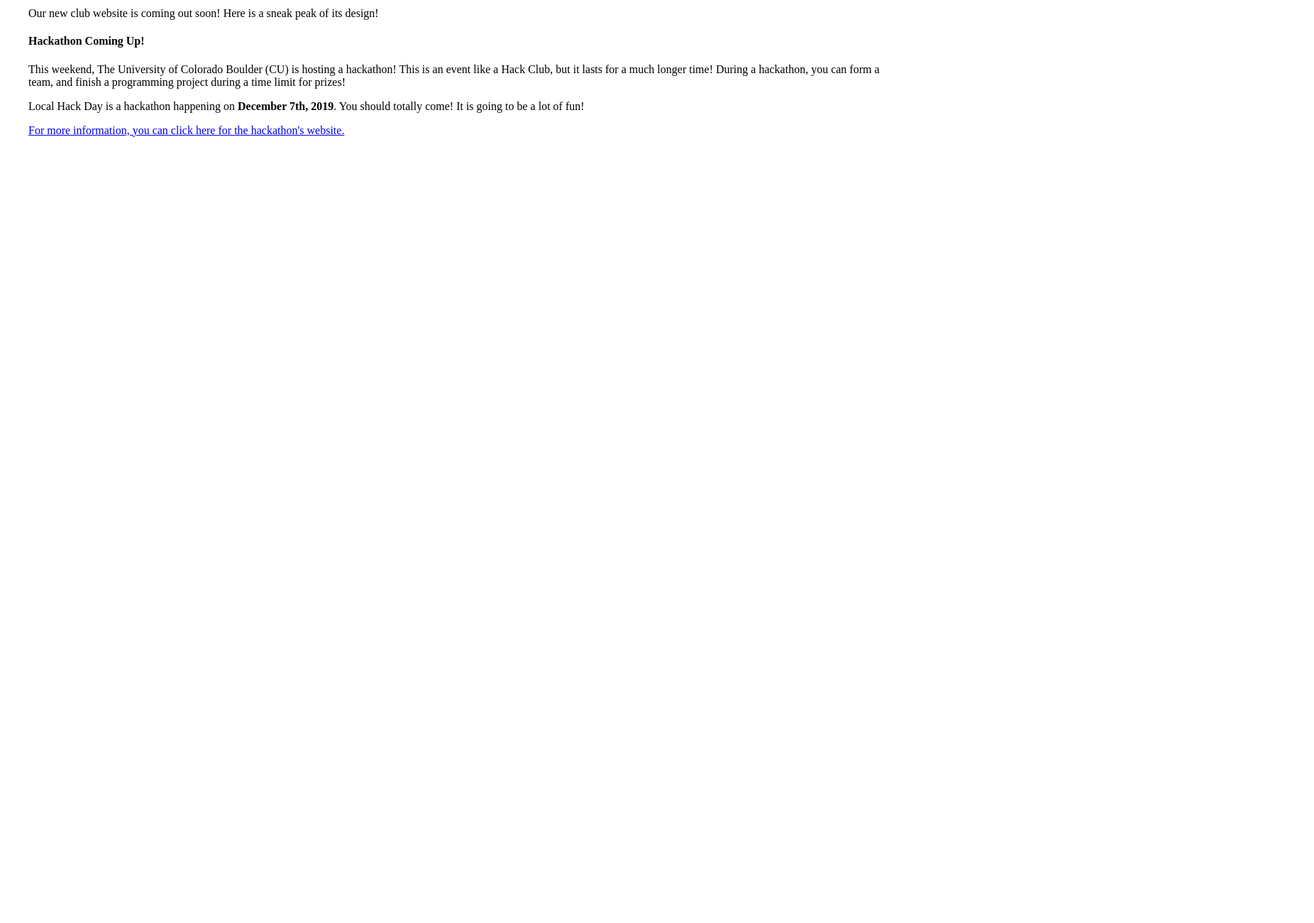
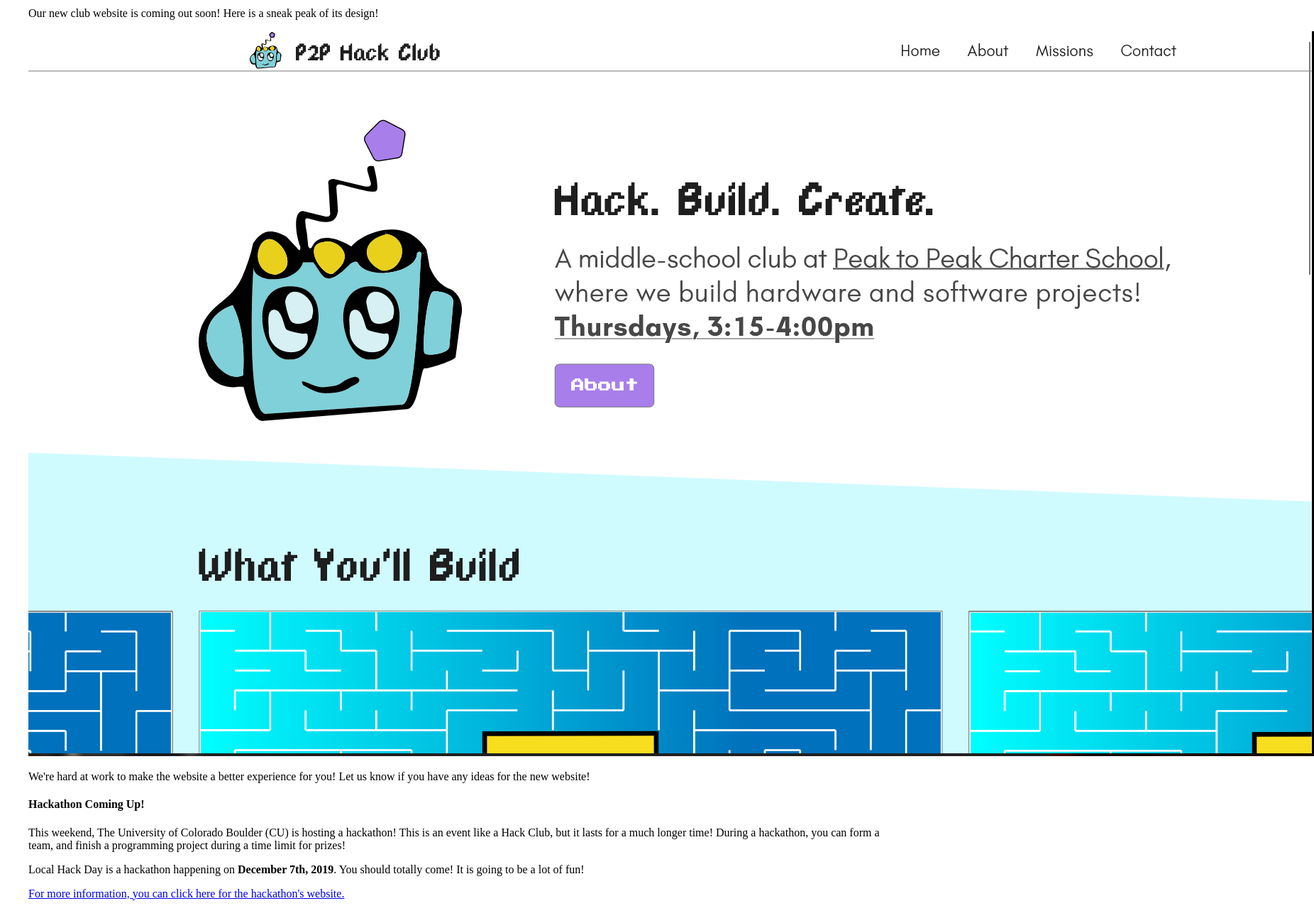
Before and after one commit to P2PHackClub/2019-website, a Gatsby site: page /last-p2p-hack-club-meeting-of-2019/ in a window 1280 px wide. Shown: the part 5256-6556 px from the top of the page at 71% size, 1852 px wide, since content can reach past the window. Before the commit the page ends 5481 px from the top, so only its background shows below. Built offline with nearby package versions, Linux system fonts and the light colour scheme; Gatsby itself is replaced by a stand-in of ours.

Commit message:
Update Missions “last-p2p-hack-club-meeting-of-2019”

```diff
--- a/content/missions/last-p2p-hack-club-meeting-of-2019.md
+++ b/content/missions/last-p2p-hack-club-meeting-of-2019.md
@@ -101,6 +101,10 @@ Here is the form to submit:
 
 Our new club website is coming out soon! Here is a sneak peak of its design!
 
+![](/img/website-header.png)
+
+We're hard at work to make the website a better experience for you! Let us know if you have any ideas for the new website!
+
 #### Hackathon Coming Up!
 
 This weekend, The University of Colorado Boulder (CU) is hosting a hackathon! This is an event like a Hack Club, but it lasts for a much longer time! During a hackathon, you can form a team, and finish a programming project during a time limit for prizes!
```
